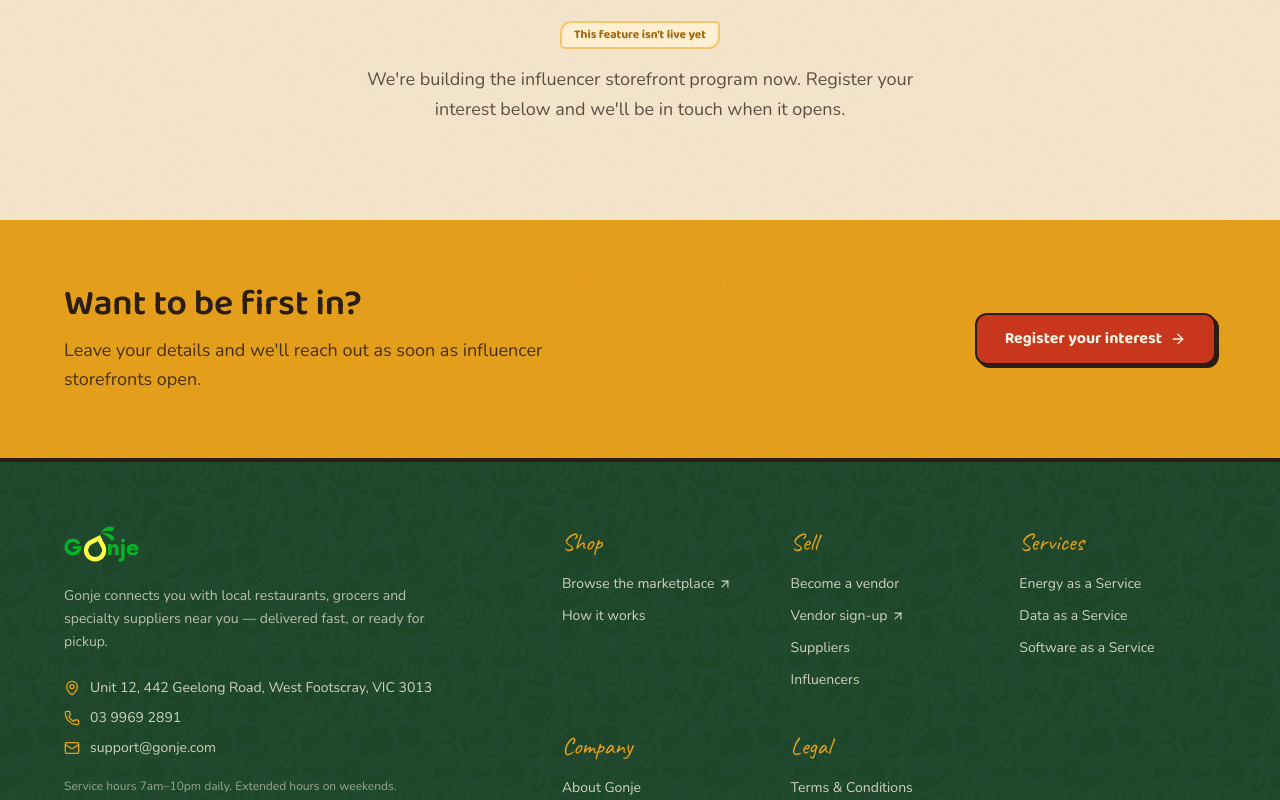
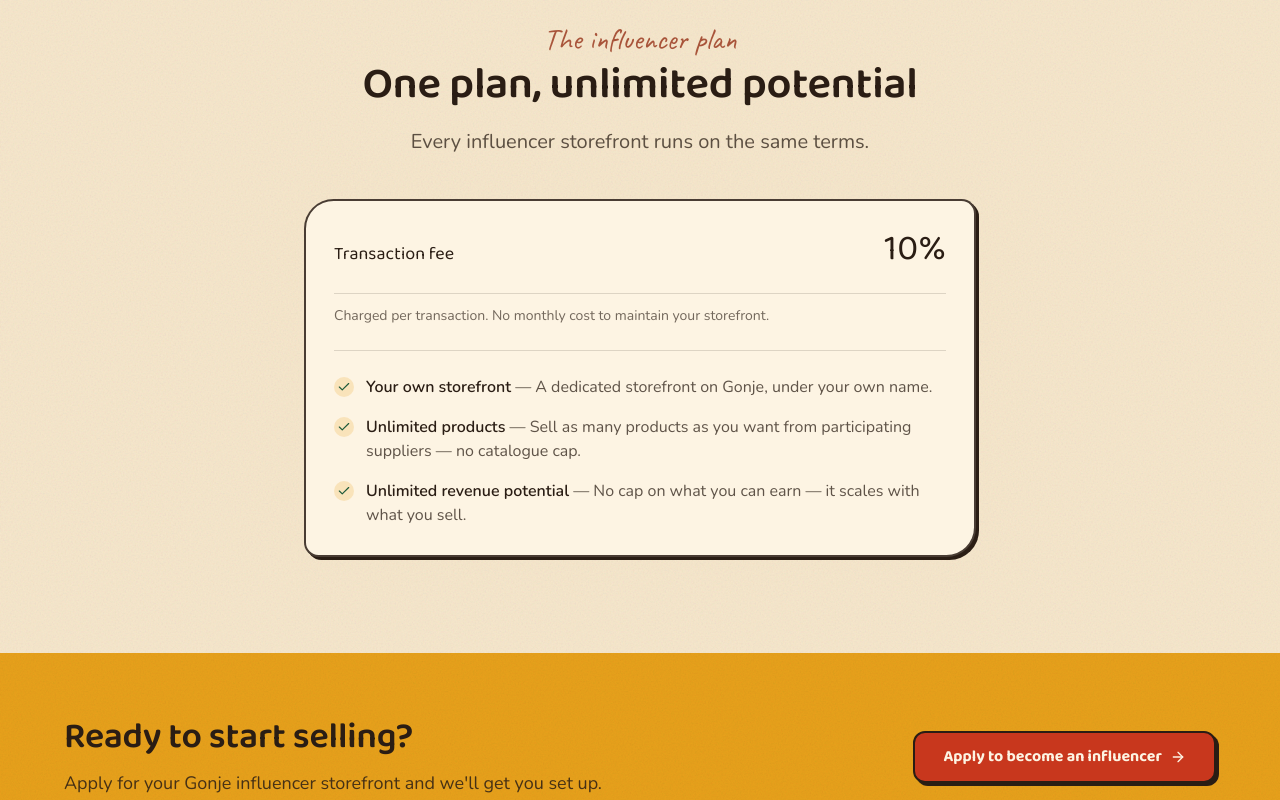
Before and after one commit to Gurarmaan2004/gonjewebsite, a Next.js app: page /influencers in a window 1280 px wide. Shown: the part 1240-2040 px from the top of the page. Built offline with nearby package versions, Linux system fonts and the light colour scheme.

Commit message:
Added changes to influencer page

```diff
--- a/app/(marketing)/about/page.tsx
+++ b/app/(marketing)/about/page.tsx
@@ -121,7 +121,7 @@ export default function AboutPage() {
           eyebrow="Who's behind it"
           title="The people running Gonje"
         />
-        <ul className="mx-auto mt-12 grid max-w-3xl gap-8 sm:grid-cols-2">
+        <ul className="mx-auto mt-12 grid max-w-md gap-8">
           {team.map((person, index) => (
             <Reveal as="li" key={person.name} delay={index * 0.12}>
               <Card className="flex h-full flex-col items-center p-8 text-center sm:p-10">
--- a/app/(marketing)/influencers/page.tsx
+++ b/app/(marketing)/influencers/page.tsx
@@ -1,8 +1,9 @@
 import type { Metadata } from "next";
-import { benefits, intro, status } from "@/content/influencers";
+import { Check } from "lucide-react";
+import { benefits, cta, intro, plan } from "@/content/influencers";
 import { CtaBand } from "@/components/sections/cta-band";
 import { PageHero } from "@/components/sections/page-hero";
-import { Badge } from "@/components/ui/badge";
+import { Card } from "@/components/ui/card";
 import { Icon } from "@/components/ui/icon";
 import { Reveal } from "@/components/ui/reveal";
 import { Section } from "@/components/ui/section";
@@ -51,21 +52,34 @@ export default function InfluencersPage() {
       </Section>
 
       <Section tone="muted">
-        <Reveal className="mx-auto max-w-xl text-center">
-          <div className="flex justify-center">
-            <Badge tone="warning">{status.title}</Badge>
-          </div>
-          <p className="mt-4 text-lg leading-relaxed text-spice-ink/75">
-            {status.lead}
-          </p>
+        <SectionHeading eyebrow={plan.eyebrow} title={plan.title} lead={plan.lead} align="center" />
+
+        <Reveal variant="scale" delay={0.1}>
+          <Card className="mx-auto mt-10 max-w-2xl">
+            <div className="flex flex-wrap items-baseline justify-between gap-4 border-b border-spice-ink/15 pb-6">
+              <p className="font-display text-lg text-spice-ink">{plan.fee.label}</p>
+              <p className="font-display text-4xl text-spice-ink">{plan.fee.value}</p>
+            </div>
+            <p className="mt-3 text-sm text-spice-ink/65">{plan.fee.note}</p>
+
+            <ul className="mt-6 space-y-4 border-t border-spice-ink/15 pt-6">
+              {plan.points.map((point) => (
+                <li key={point.title} className="flex items-start gap-3">
+                  <span className="mt-0.5 grid size-5 shrink-0 place-items-center rounded-full bg-spice-turmeric/20">
+                    <Check className="size-3.5 text-spice-green" aria-hidden="true" />
+                  </span>
+                  <span>
+                    <span className="font-semibold text-spice-ink">{point.title}</span>
+                    <span className="text-spice-ink/75"> — {point.description}</span>
+                  </span>
+                </li>
+              ))}
+            </ul>
+          </Card>
         </Reveal>
       </Section>
 
-      <CtaBand
-        title="Want to be first in?"
-        lead="Leave your details and we'll reach out as soon as influencer storefronts open."
-        primaryCta={status.cta}
-      />
+      <CtaBand title={cta.title} lead={cta.lead} primaryCta={cta.primaryCta} />
     </>
   );
 }
--- a/components/layout/header.tsx
+++ b/components/layout/header.tsx
@@ -161,7 +161,7 @@ export function Header() {
             onAnimationComplete={(definition) => {
               if (definition === "shown") closeRef.current?.focus();
             }}
-            className="fixed inset-0 z-60 flex flex-col bg-spice-cream/92 backdrop-blur-xl md:hidden"
+            className="fixed inset-0 z-60 flex flex-col overflow-y-auto overscroll-contain bg-spice-cream/92 backdrop-blur-xl md:hidden"
           >
             <div
               aria-hidden="true"
--- a/components/sections/hero.tsx
+++ b/components/sections/hero.tsx
@@ -26,9 +26,8 @@ import boxSrc from "@/public/grocery-1.webp";
  * no longer used here — it is the exact illustration style being moved away from.
  */
 export function Hero() {
-  const location = useVisitorLocation();
-  const kicker = location ? `Hello from ${location.city}!` : hero.kickerFallback;
-  const city = location?.nearestCity ?? hero.titleCityFallback;
+  const detectedCity = useVisitorLocation();
+  const city = detectedCity ?? hero.titleCityFallback;
 
   return (
     <section className="relative isolate overflow-hidden bg-spice-cream">
@@ -55,7 +54,7 @@ export function Hero() {
         <div>
           <Reveal variant="left">
             <p className="font-marker text-2xl text-spice-terracotta sm:text-3xl">
-              {kicker}
+              {hero.kicker}
             </p>
           </Reveal>
 
--- a/content/home.ts
+++ b/content/home.ts
@@ -4,11 +4,12 @@ import type { Category, Cta, Feature, Step } from "./types";
 
 export const hero = {
   /**
-   * Handwritten kicker above the headline. Swapped for "Hello from {city}!"
-   * once IP-based geolocation resolves client-side (see useVisitorLocation)
-   * — this is the fallback shown until then (or if it fails/is blocked).
+   * Handwritten kicker above the headline. Static — per review, the only
+   * place on the hero that names a city is the title itself; the kicker and
+   * lead stay city-free even though useVisitorLocation resolves a city for
+   * the title.
    */
-  kickerFallback: "Discover the food, groceries and flavours that feel like home.",
+  kicker: "Discover the food, groceries and flavours that feel like home.",
   /** `titleHighlight` gets the hand-drawn marker swipe behind it. */
   title: "The flavours of home,",
   /**
@@ -20,9 +21,8 @@ export const hero = {
   titleHighlightPrefix: "delivered across",
   titleCityFallback: "Melbourne",
   /* Every category named here is verified on the marketplace — see lib/site.ts.
-     "Multicultural" is the differentiator CLAUDE.md §1 calls out — this is not
-     a generic Melbourne grocery app, so it leads the copy rather than trailing it. */
-  lead: `Halal and kosher shelves, organic growers and specialty kitchens cooking the dishes that taste like home — from independent vendors serving Melbourne's multicultural communities. Food arrives ${service.foodDeliveryFrom.toLowerCase()}, groceries ${service.groceryDeliveryWindow}.`,
+     "Multicultural" is the differentiator CLAUDE.md §1 calls out. */
+  lead: `Halal and kosher shelves, organic growers and specialty kitchens cooking the dishes that taste like home — from independent vendors serving multicultural communities near you. Food arrives ${service.foodDeliveryFrom.toLowerCase()}, groceries ${service.groceryDeliveryWindow}.`,
   mission: missionStatement,
   /** Short factual proof points sat under the lead. CTAs live in the header only. */
   proofPoints: [
@@ -142,15 +142,10 @@ export const vendorCta = {
   } satisfies Cta,
 } as const;
 
-/**
- * Influencer storefronts — an upcoming Gonje feature, not yet live on the
- * marketplace (checked 2026-09-17: no influencer sign-up flow or page
- * exists there yet). Framed as "coming soon" rather than a working CTA to
- * a plan or price that hasn't been published.
- */
+/** Influencer storefronts — live, per review (2026-09-29). */
 export const influencerCta = {
-  eyebrow: "Coming soon",
+  eyebrow: "For influencers",
   title: "Sell through your own storefront",
-  lead: "Influencers will be able to curate and on-sell Gonje vendor products through a storefront of their own — reaching their audience without running fulfilment themselves.",
-  cta: { label: "Register your interest", href: "/influencers" } satisfies Cta,
+  lead: "Influencers curate and on-sell products from participating suppliers through a storefront of their own — unlimited products, unlimited revenue potential, on a flat 10% transaction fee.",
+  cta: { label: "See the influencer plan", href: "/influencers" } satisfies Cta,
 } as const;
--- a/content/influencers.ts
+++ b/content/influencers.ts
@@ -2,15 +2,17 @@ import { company } from "@/lib/site";
 import type { Cta, Feature, PageIntro } from "./types";
 
 /**
- * Influencer storefronts. This is an upcoming Gonje feature — checked
- * marketplace.gonje.com on 2026-09-17 and there is no sign-up flow, pricing
- * or live storefront for this yet. Copy here is deliberately framed as
- * "coming soon" rather than describing a product that doesn't exist yet.
+ * Influencer storefronts — live, per review (2026-09-29). Plan terms
+ * (unlimited products/revenue, 10% transaction fee) as supplied in review;
+ * there's no public marketplace page to cross-check them against yet, so
+ * they're presented as Gonje's stated terms rather than independently
+ * verified. There's also no confirmed self-serve sign-up URL, so the CTA
+ * routes to an application email rather than a guessed marketplace link.
  */
 export const intro: PageIntro = {
-  eyebrow: "Coming soon",
+  eyebrow: "For influencers",
   title: "Sell through your own storefront",
-  lead: "Gonje is building a way for influencers and content creators to curate and on-sell vendor products through a storefront of their own — reaching their audience without running fulfilment or delivery themselves.",
+  lead: "Gonje gives influencers and content creators their own storefront to curate and on-sell products from participating suppliers — reaching your audience without running fulfilment or delivery yourself.",
 };
 
 export const benefits: readonly Feature[] = [
@@ -34,11 +36,39 @@ export const benefits: readonly Feature[] = [
   },
 ];
 
-export const status = {
-  title: "This feature isn't live yet",
-  lead: `We're building the influencer storefront program now. Register your interest below and we'll be in touch when it opens.`,
-  cta: {
-    label: "Register your interest",
-    href: `mailto:${company.email}?subject=${encodeURIComponent("Influencer storefront — register interest")}`,
+export const plan = {
+  eyebrow: "The influencer plan",
+  title: "One plan, unlimited potential",
+  lead: "Every influencer storefront runs on the same terms.",
+  points: [
+    {
+      title: "Your own storefront",
+      description: "A dedicated storefront on Gonje, under your own name.",
+      icon: "sparkles",
+    },
+    {
+      title: "Unlimited products",
+      description: "Sell as many products as you want from participating suppliers — no catalogue cap.",
+      icon: "package",
+    },
+    {
+      title: "Unlimited revenue potential",
+      description: "No cap on what you can earn — it scales with what you sell.",
+      icon: "line-chart",
+    },
+  ] satisfies readonly Feature[],
+  fee: {
+    label: "Transaction fee",
+    value: "10%",
+    note: "Charged per transaction. No monthly cost to maintain your storefront.",
+  },
+} as const;
+
+export const cta = {
+  title: "Ready to start selling?",
+  lead: "Apply for your Gonje influencer storefront and we'll get you set up.",
+  primaryCta: {
+    label: "Apply to become an influencer",
+    href: `mailto:${company.email}?subject=${encodeURIComponent("Influencer storefront application")}`,
   } satisfies Cta,
 } as const;
--- a/lib/site.ts
+++ b/lib/site.ts
@@ -25,8 +25,8 @@ export const company = {
   phone: "03 9969 2891",
   /** Tel: href form — digits only, no spaces. */
   phoneHref: "+61399692891",
-  email: "support@gonje.com",
-  supportEmail: "operations@gonje.com",
+  email: "operations@gonje.com",
+  supportEmail: "support@gonje.com",
   address: {
     line1: "Unit 12, 442 Geelong Road",
     suburb: "West Footscray",
```
Also changed, not shown: components/sections/influencer-cta.tsx (+4 -4 lines), components/sections/use-visitor-location.ts (+14 -21 lines), content/about.ts (+2 -9 lines).
